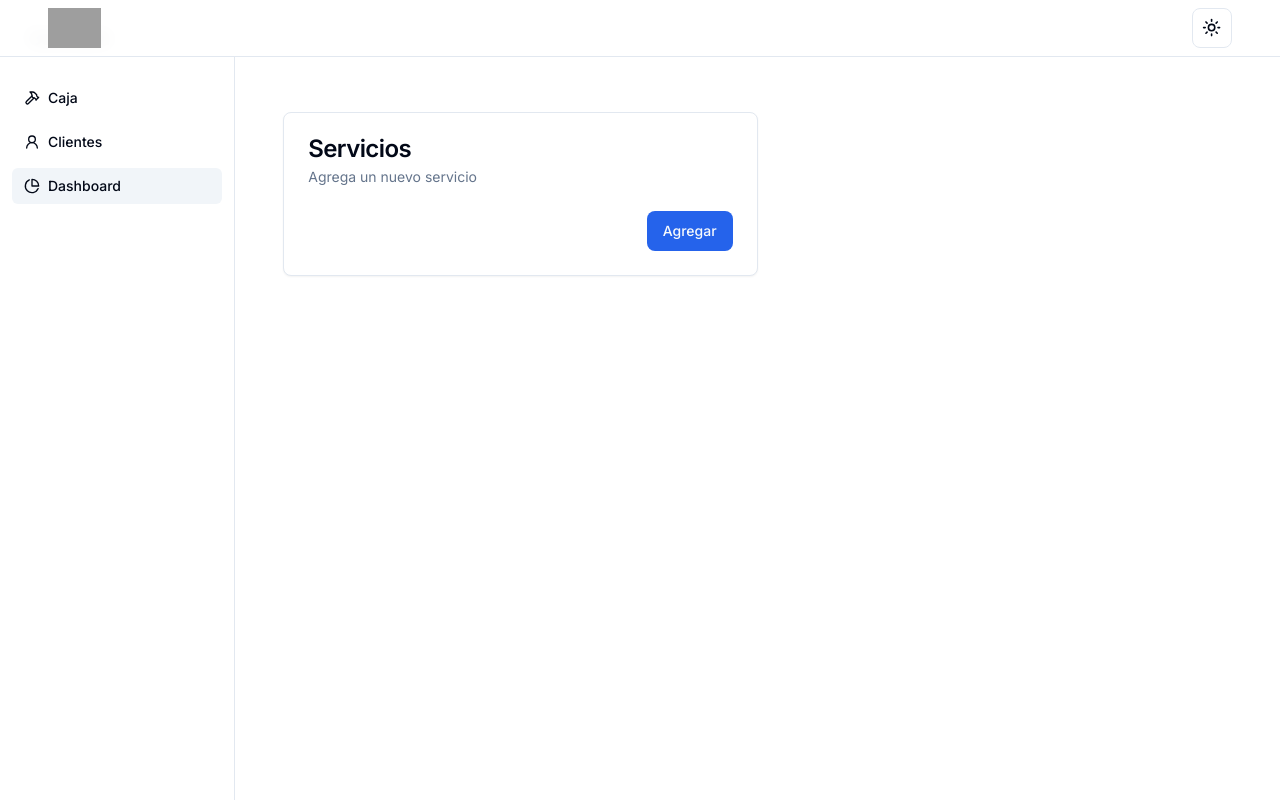
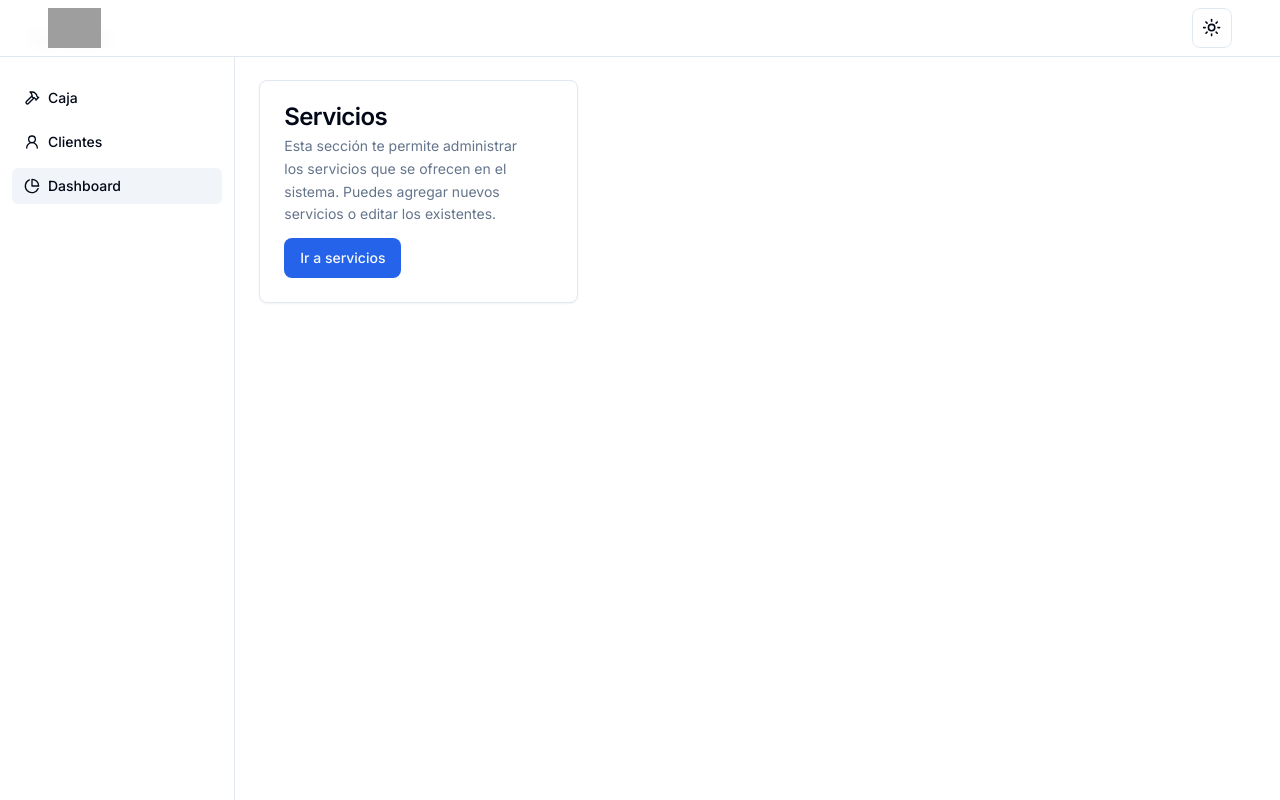
Before and after one commit to pablosecuen/carwash, a Next.js app: page /dashboard in a window 1280 px wide. Built offline with nearby package versions, Linux system fonts and the light colour scheme; grey boxes are pictures that could not be loaded.

Commit message:
feat: estructura de dasboard admin

```diff
--- a/src/app/(dashboard)/dashboard/page.tsx
+++ b/src/app/(dashboard)/dashboard/page.tsx
@@ -1,9 +1,56 @@
-import { ServiceCard } from './ui/cards/Service'
+import { Button } from '@/components/ui/button'
+import {
+  Card,
+  CardContent,
+  CardDescription,
+  CardFooter,
+  CardHeader,
+  CardTitle
+} from '@/components/ui/card'
+import Link from 'next/link'
 
 export default function DashboardPage() {
   return (
-    <div className='mx-auto grid max-w-7xl grid-cols-1 p-12 md:grid-cols-6'>
-      <ServiceCard />
+    <div className='grid flex-1 items-start gap-4 p-4 sm:px-6  md:gap-8 lg:grid-cols-3 xl:grid-cols-3'>
+      <div className='grid auto-rows-max items-start gap-4 md:gap-8 lg:col-span-2'>
+        <div className='grid gap-4 sm:grid-cols-2 md:grid-cols-4 lg:grid-cols-2 xl:grid-cols-4'>
+          <Card className='sm:col-span-2'>
+            <CardHeader className='pb-3'>
+              <CardTitle>Servicios</CardTitle>
+              <CardDescription className='max-w-lg text-balance leading-relaxed'>
+                Esta sección te permite administrar los servicios que se ofrecen en el sistema.
+                Puedes agregar nuevos servicios o editar los existentes.
+              </CardDescription>
+            </CardHeader>
+            <CardFooter>
+              <Button asChild>
+                <Link href='/dashboard/services'>Ir a servicios</Link>
+              </Button>
+            </CardFooter>
+          </Card>
+          {/* <Card x-chunk='dashboard-05-chunk-1'>
+            <CardHeader className='pb-2'>
+              <CardDescription>This Week</CardDescription>
+              <CardTitle className='text-4xl'>$1,329</CardTitle>
+            </CardHeader>
+            <CardContent>
+              <div className='text-xs text-muted-foreground'>+25% from last week</div>
+            </CardContent>
+            <CardFooter><Progress value={25} aria-label='25% increase' /></CardFooter>
+          </Card>
+          <Card x-chunk='dashboard-05-chunk-2'>
+            <CardHeader className='pb-2'>
+              <CardDescription>This Month</CardDescription>
+              <CardTitle className='text-4xl'>$5,329</CardTitle>
+            </CardHeader>
+            <CardContent>
+              <div className='text-xs text-muted-foreground'>+10% from last month</div>
+            </CardContent>
+            <CardFooter><Progress value={12} aria-label='12% increase' /></CardFooter>
+          </Card> */}
+        </div>
+      </div>
+      <div></div>
     </div>
   )
 }
```
